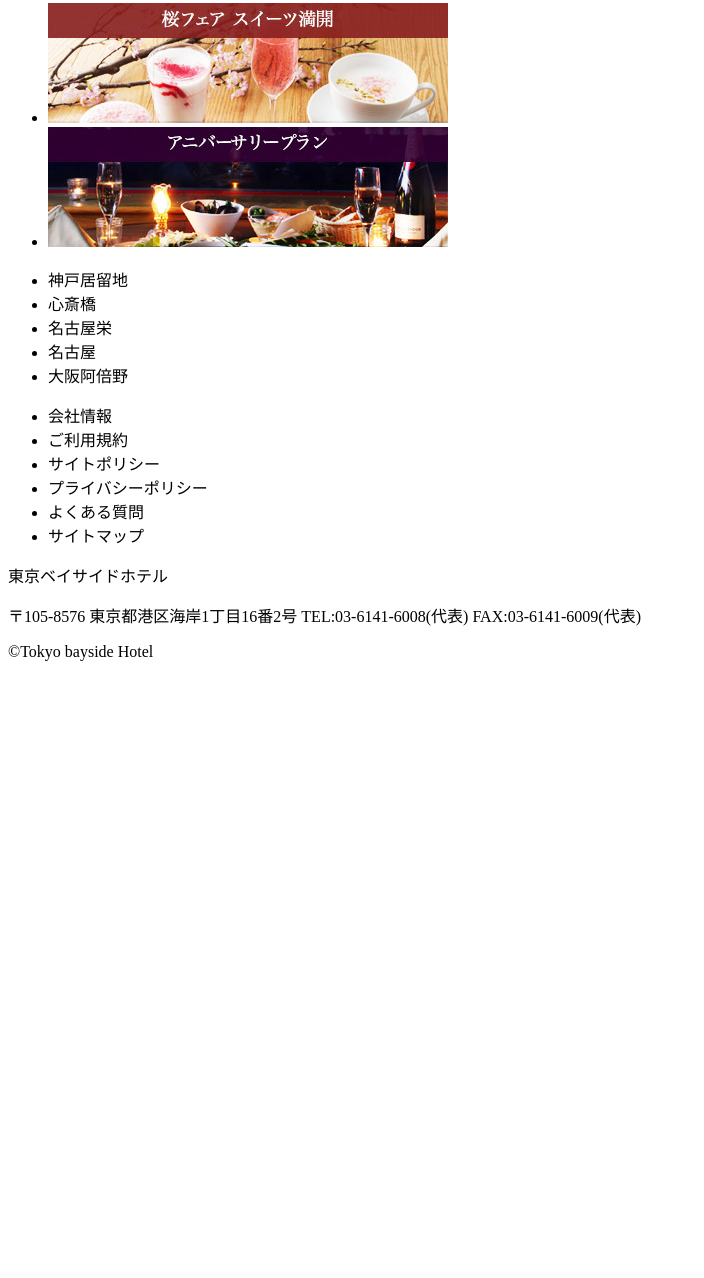
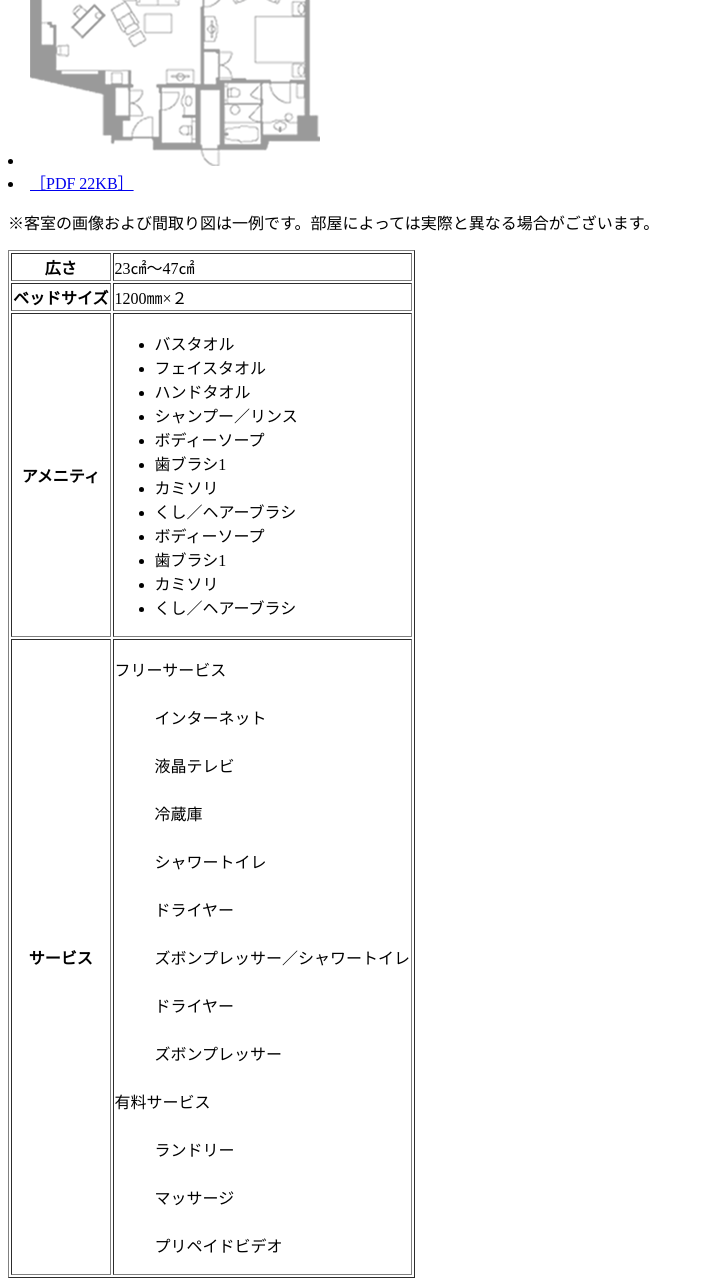
Before and after one commit to marieotsuka24/marieotsuka24.github.io, a plain HTML site: page shukuhaku.html in a window 1280 px wide. Shown: the part 1380-2658 px from the top of the page, without its empty margins (0-704 px from the left). Before the commit the page ends 2057 px from the top, so only its background shows below. Drawn offline with Linux system fonts and the light colour scheme.

Commit message:
ホテル東京ベイサイドhtml

```diff
--- a/shukuhaku.html
+++ b/shukuhaku.html
@@ -42,12 +42,12 @@
 </ul>
 </div>
 
-<div>
+<section>
 <h3>スイートルーム</h3>
 <p>非日常的な空間で贅沢なくつろぎを感じて頂けます。
 こだわりのモダンな家具は訪れるお客様の目を愉しませ、ご滞在を深く印象つけます。</p>
 <p>￥53,519(￥57,800)</p>
-</div>
+</section>
 
 <nav>
   <ul>
@@ -70,40 +70,73 @@
 
 
 <div>
-  ーーーーーーーー表を入れるーーーーーーーーーーーー
-間取り図
-［PDF 22KB］
-※客室の画像および間取り図は一例です。部屋によっては実際と異なる場合がございます。
-広さ
+    <h4>間取り図</h4>
+  <li><img src="img/pdf.png" alt=""></li>
+  <li><a href="#">［PDF 22KB］</a></li>
+  <p>※客室の画像および間取り図は一例です。部屋によっては実際と異なる場合がございます。</p>
+</div>
 
-ベッドサイズ
+<table border="1">
+  <tr>
+   <th>広さ</th>
+   <td>23㎠〜47㎠</td>
+  </tr>
+  <tr>
+   <th>ベッドサイズ</th>
+   <td>1200㎜×２</td>
+  </tr>
+  <tr>
+   <th>アメニティ</th>
+   <td>
 
-アメニティ
-
-サービス
-　フリーサービス
-　　インターネット
-　　液晶テレビ
-　　冷蔵庫
-　　シャワートイレ
-　　ドライヤー
-　　ズボンプレッサー
-　有料サービス
-　　ランドリー
-　　マッサージ
-　　プリペイドビデオ
-ーーーーーーーー表を入れるーーーーーーーーーーーー
+   <ul>
+     <li>バスタオル</li>
+     <li>フェイスタオル</li>
+     <li>ハンドタオル</li>
+     <li>シャンプー／リンス</li>
+     <li>ボディーソープ</li>
+     <li>歯ブラシ1</li>
+     <li>カミソリ</li>
+     <li>くし／ヘアーブラシ</li>
+     <li>ボディーソープ</li>
+     <li>歯ブラシ1</li>
+     <li>カミソリ</li>
+     <li>くし／ヘアーブラシ</li>
+   </ul>
+   </td>
+  </tr>
+  <tr>
+   <th>サービス</th>
+   <td>
+   <dl>
+     <dt>フリーサービス</dt>
+   　　<dd>インターネット</dd>
+   　　<dd>液晶テレビ</dd>
+   　　<dd>冷蔵庫</dd>
+   　　<dd>シャワートイレ</dd>
+   　　<dd>ドライヤー</dd>
+   　　<dd>ズボンプレッサー／シャワートイレ</dd>
+   　　<dd>ドライヤー</dd>
+   　　<dd>ズボンプレッサー</dd>
+   　<dt>有料サービス</dt>
+   　　<dd>ランドリー</dd>
+   　　<dd>マッサージ</dd>
+   　　<dd>プリペイドビデオ</dd>
+ </td>
+   </dl>
+  </tr>
+</table>
 </div>
 
 
 
 
-<div>
+<aside>
 <ul>
-    <li><img src="img/banner03.jpg" alt=""></li>
-    <li><img src="img/banner04.jpg" alt=""></li>
+      <li><img src="img/banner03.jpg" alt=""></li>
+      <li><img src="img/banner04.jpg" alt=""></li>
 </ul>
-</div>
+</aside>
 
 <div>
 <ul>
```
Also changed, not shown: index.html (+2 -2 lines).
